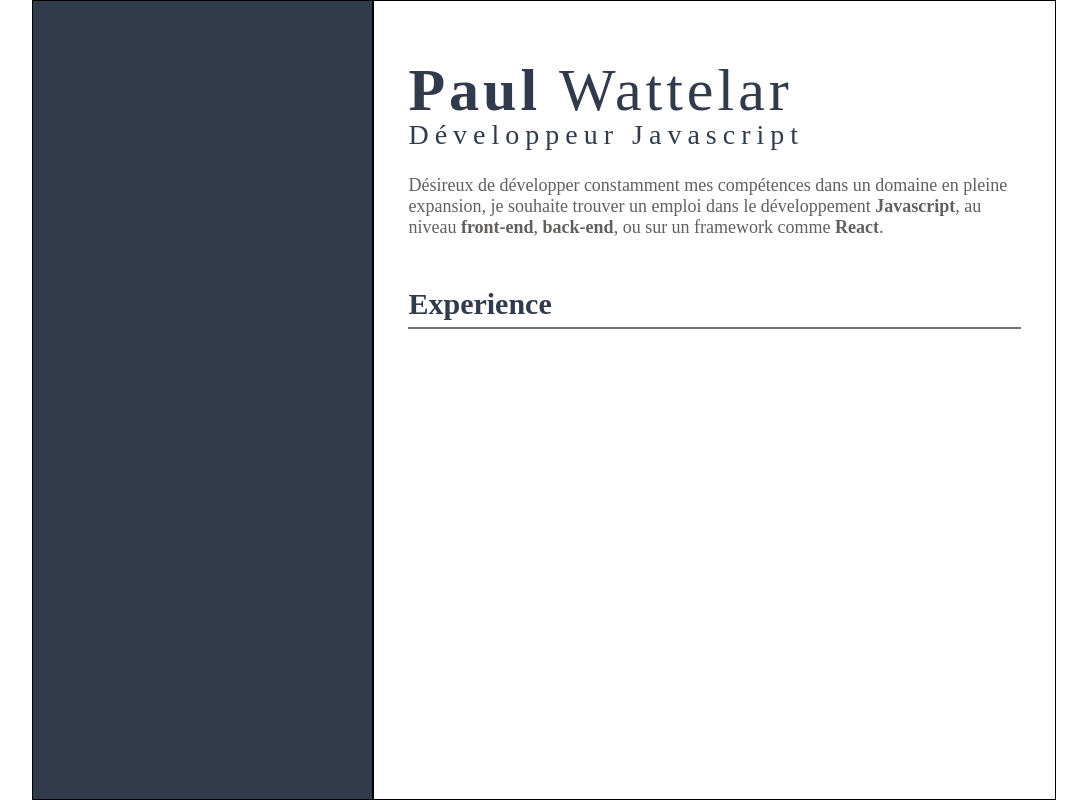
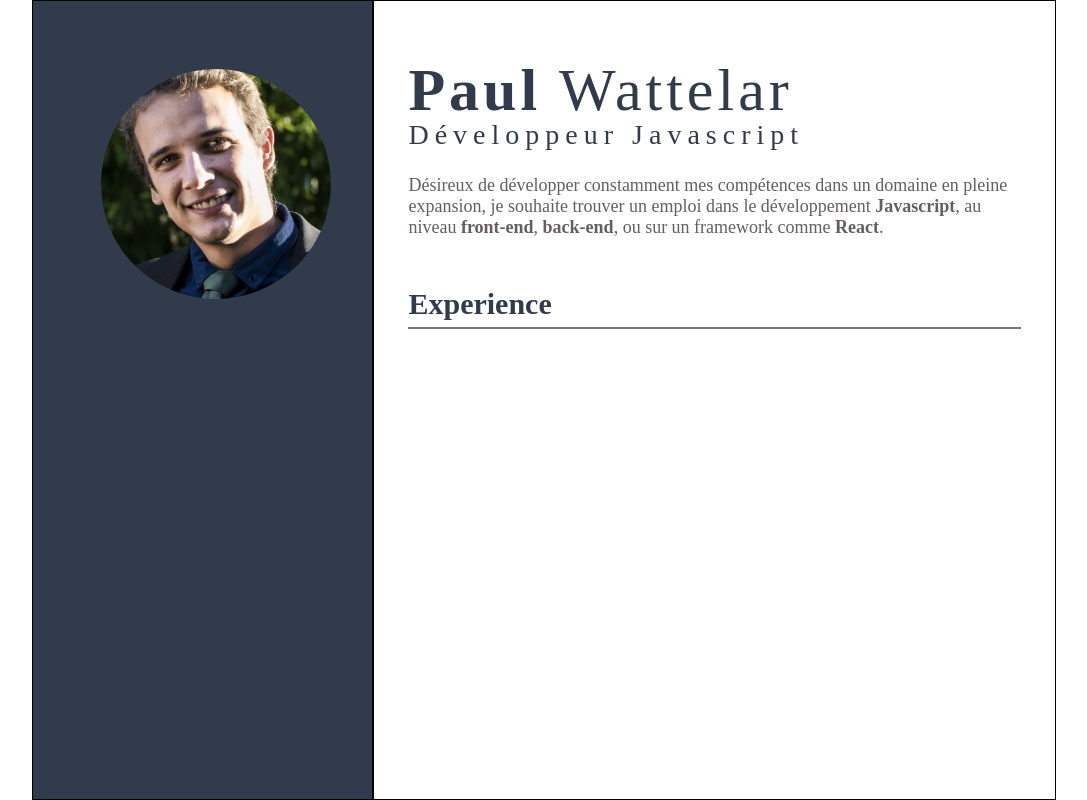
Before and after one commit to polzocr/portefolio, a React (Vite) app: page / in a window 1280 px wide. Shown: the whole page, without its empty margins (96-1183 px from the left). Built offline with nearby package versions, Linux system fonts and the light colour scheme.

Commit message:
ajout photo

```diff
--- a/src/components/aside/index.css
+++ b/src/components/aside/index.css
@@ -0,0 +1,12 @@
+.container-photo{
+    height: 230px;
+    width: 230px;
+    border-radius: 50%;
+}
+
+.container-photo img {
+    width: 100%;
+    height: 100%;
+    border-radius: 50%;
+    object-fit: cover;
+}
--- a/src/components/aside/index.jsx
+++ b/src/components/aside/index.jsx
@@ -1,9 +1,12 @@
 import './index.css'
+import photo from '../../assets/photo.jpg'
 
 export default function Aside(){
     return (
         <>
-
+            <div className='container-photo'>
+                <img src={photo} alt="photo-profil" />
+            </div>
         </>
     )
 }
--- /dev/null
+++ b/src/data/aside-data.js
@@ -0,0 +1,3 @@
+const asideDatas = [
+
+]
```
